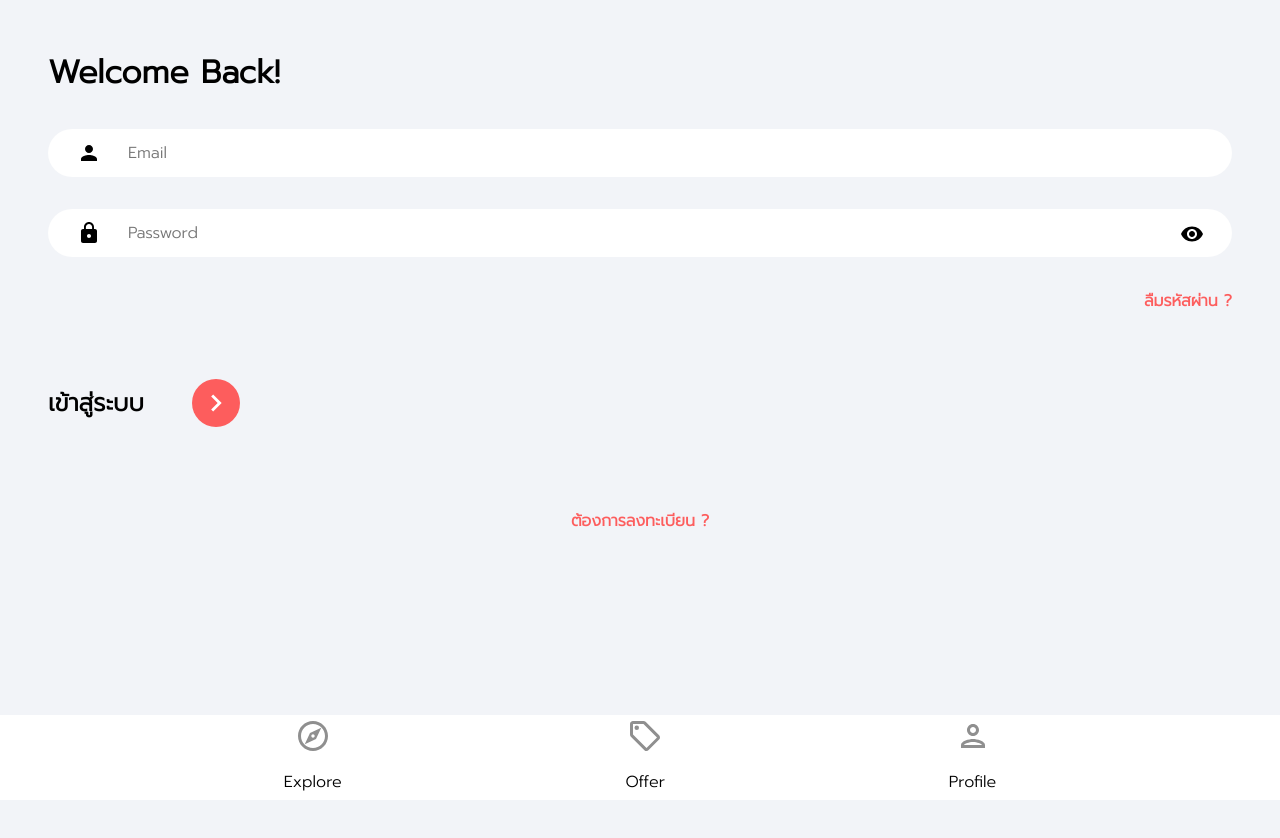
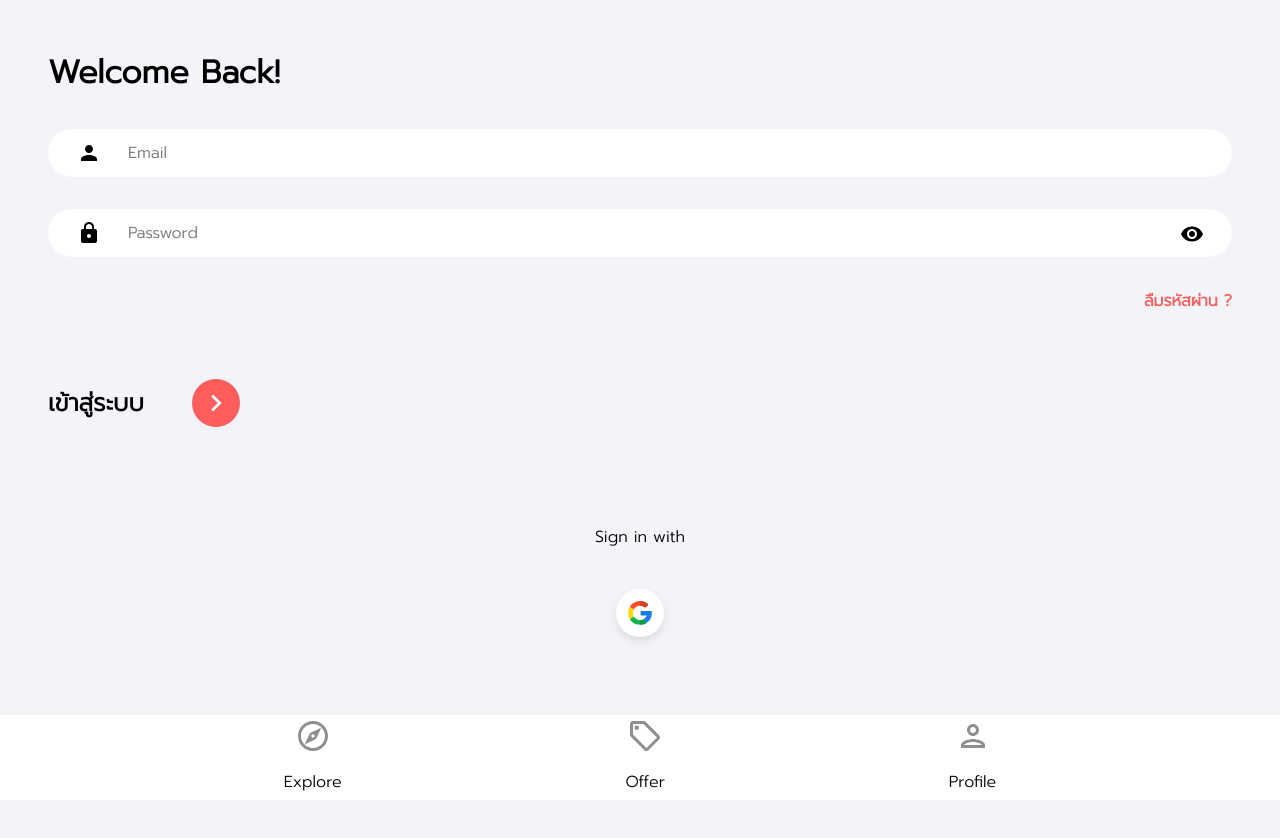
Before and after one commit to meliy-meyada/react-house-marketplace, a React (Create React App) app: page /sign-in in a window 1280 px wide. Shown: the top 838 px of the page. Before the commit the page ends 800 px from the top, so only its background shows below. Built offline with nearby package versions, Linux system fonts and the light colour scheme.

Commit message:
Create OAuth with Google gmail and Fix Bug CSS not showing in all Screen

```diff
--- /dev/null
+++ b/src/components/OAuth.jsx
@@ -0,0 +1,49 @@
+import { useLocation, useNavigate } from "react-router-dom"
+import { GoogleAuthProvider, getAuth, signInWithPopup } from "firebase/auth"
+import { doc, setDoc, getDoc, serverTimestamp } from "firebase/firestore"
+import { db } from "../firebase.config"
+import { toast } from "react-toastify"
+import googleIcon from '../assets/svg/googleIcon.svg'
+
+function OAuth() {
+    const navigate = useNavigate()
+    const location = useLocation()
+
+    const onGoogleClick = async () => {
+        try {
+            const auth = getAuth()
+            const provider = new GoogleAuthProvider()
+            const result = await signInWithPopup(auth, provider)
+            const user = result.user
+
+            // Check for user
+            const docRef = doc(db, 'users', user.uid)
+            const docSnap = await getDoc(docRef)
+
+            // if user, doesn't exist, create user
+            if (!docSnap.exists()) {
+                await setDoc(doc(db, 'users', user.uid), {
+                    name: user.displayName,
+                    email: user.email,
+                    timestamp: serverTimestamp()
+                })
+            }
+            navigate('/')
+        } catch (error) {
+            toast.error('ไม่สามารถอนุญาตด้วย Google')
+        }
+
+    }
+
+
+    return (
+        <div className='socialLogin'>
+            <p>Sign {location.pathname === '/sign-up' ? 'up' : 'in'} with </p>
+            <button className='socialIconDiv' onClick={onGoogleClick}>
+                <img className='socialIconImg' src={googleIcon} alt='google' />
+            </button>
+        </div>
+    )
+}
+
+export default OAuth
--- a/src/index.css
+++ b/src/index.css
@@ -8,6 +8,7 @@
 }
 
 body {
+  min-height: 120vh;
   font-family: 'Prompt', sans-serif;
   background-color: #f2f4f8;
   margin: 0;
--- a/src/pages/SignIn.jsx
+++ b/src/pages/SignIn.jsx
@@ -4,6 +4,7 @@
 import { signInWithEmailAndPassword, getAuth } from "firebase/auth"
 import {ReactComponent as ArrowRightIcon} from '../assets/svg/keyboardArrowRightIcon.svg'
 import  visibilityIcon from '../assets/svg/visibilityIcon.svg'
+import OAuth from "../components/OAuth"
 
 function SignIn() {
     const [showPassword, setShowPassword] = useState(false)
@@ -92,13 +93,14 @@
                         </button>
                     </div>
                 </form>
-                {/* Google OAuth */}
+
+
+                <OAuth />
 
                 <Link to='/sign-up' className='registerLink'>
                     ต้องการลงทะเบียน ?
                 </Link>
             </div>
-
         </>
     )
 }
--- a/src/pages/SignUp.jsx
+++ b/src/pages/SignUp.jsx
@@ -5,7 +5,8 @@
 import { setDoc, doc, serverTimestamp } from "firebase/firestore"
 import { db } from '../firebase.config'
 import {ReactComponent as ArrowRightIcon} from '../assets/svg/keyboardArrowRightIcon.svg'
-import  visibilityIcon from '../assets/svg/visibilityIcon.svg'
+import visibilityIcon from '../assets/svg/visibilityIcon.svg'
+import OAuth from "../components/OAuth"
 
 function SignUp() {
     const [showPassword, setShowPassword] = useState(false)
@@ -112,8 +113,8 @@
                         </button>
                     </div>
                 </form>
-                {/* Google OAuth */}
 
+                <OAuth />
                 <Link to='/sign-in' className='registerLink'>
                     ฉันมีบัญชีอยู่แล้ว ?
                 </Link>
```
